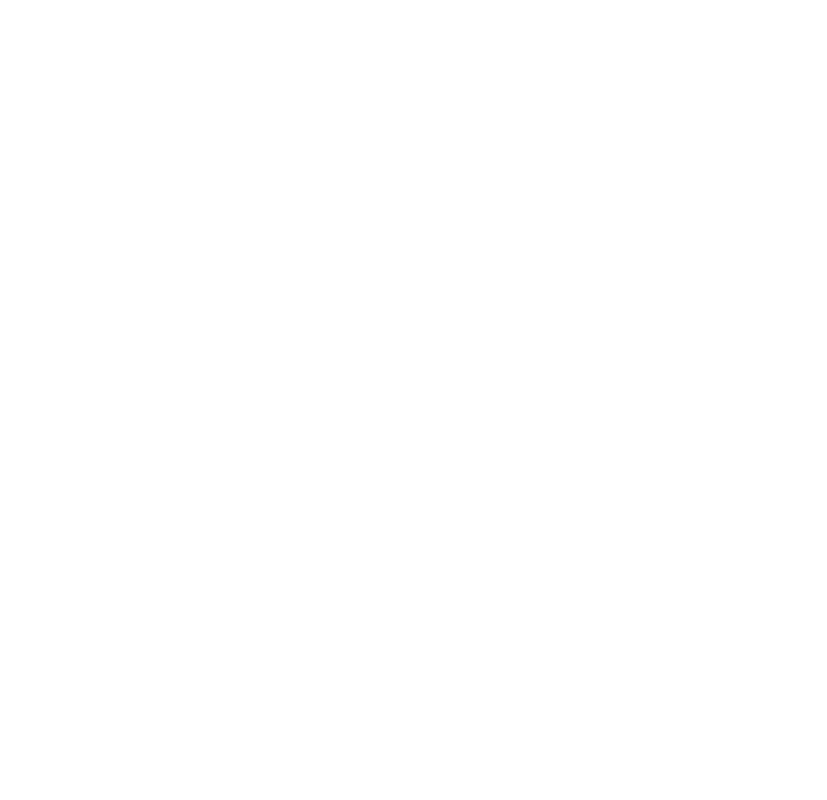
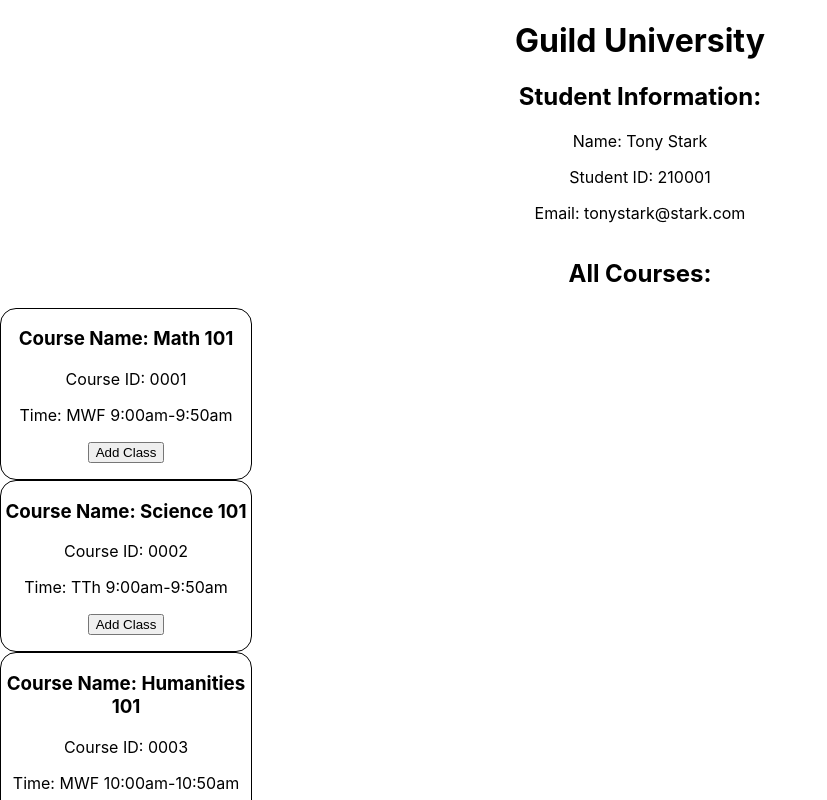
Before and after one commit to alia-peterson/Guild-College, a React (Create React App) app: page / in a window 1280 px wide. Shown: the top 800 px of the page, without its empty margins (0-827 px from the left). Built offline with nearby package versions, Linux system fonts and the light colour scheme.

Commit message:
Create initial layout with student and course component references

```diff
--- a/src/App/App.js
+++ b/src/App/App.js
@@ -1,10 +1,36 @@
+import React, { Component } from 'react'
+import Courses from '../Courses/Courses'
+import StudentInfo from '../StudentInfo/StudentInfo'
+import allCourses from '../data/course-data'
+import currentStudent from '../data/student-data'
 import './App.css'
 
-function App() {
-  return (
-    <div className="App">
-    </div>
-  )
+export default class App extends Component {
+  constructor() {
+    super()
+    this.state = {
+      courses: [],
+      student: {}
+    }
+  }
+
+  componentDidMount = () => {
+    this.setState({ courses: allCourses, student: currentStudent })
+  }
+
+  render() {
+    return (
+      <div className='App'>
+        <h1>Guild University</h1>
+        <div className='main'>
+          <StudentInfo
+            student={this.state.student}
+            />
+          <Courses
+            courses={this.state.courses}
+            />
+        </div>
+      </div>
+    )
+  }
 }
-
-export default App
```
